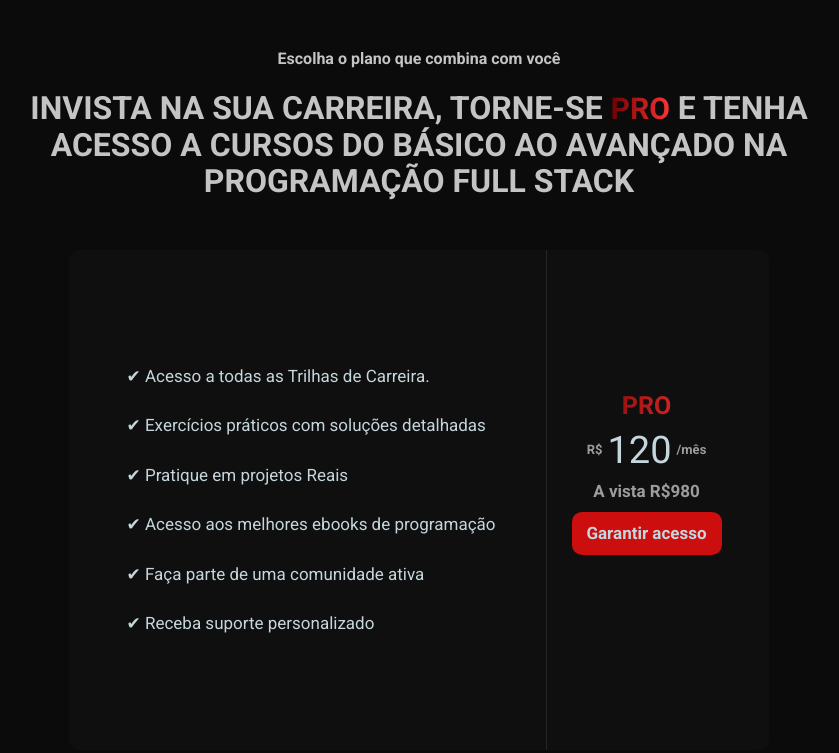
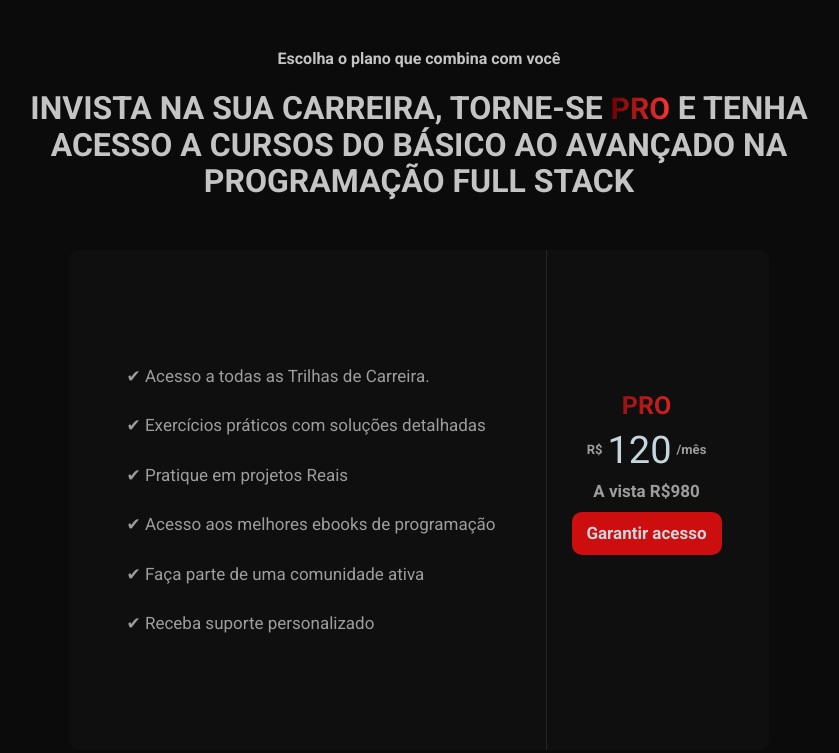
Before and after one commit to Luizh3nr1que/plataforma-cursos, a plain HTML site: page pagePro/index.html in a window 1280 px wide. Shown: the whole page, without its empty margins (221-1060 px from the left). Drawn offline with nearby package versions, Linux system fonts and the light colour scheme.

Commit message:
Signed-off-by: luizh3nrique <luizh3nrique00@gmail.com>

```diff
--- a/pagePro/style.css
+++ b/pagePro/style.css
@@ -83,6 +83,7 @@ section p {
     flex-direction: column;
     text-align: justify;
     gap: 30px;
+    color: rgb(158, 157, 157);
     font-size: 17px;
 }
 
```
